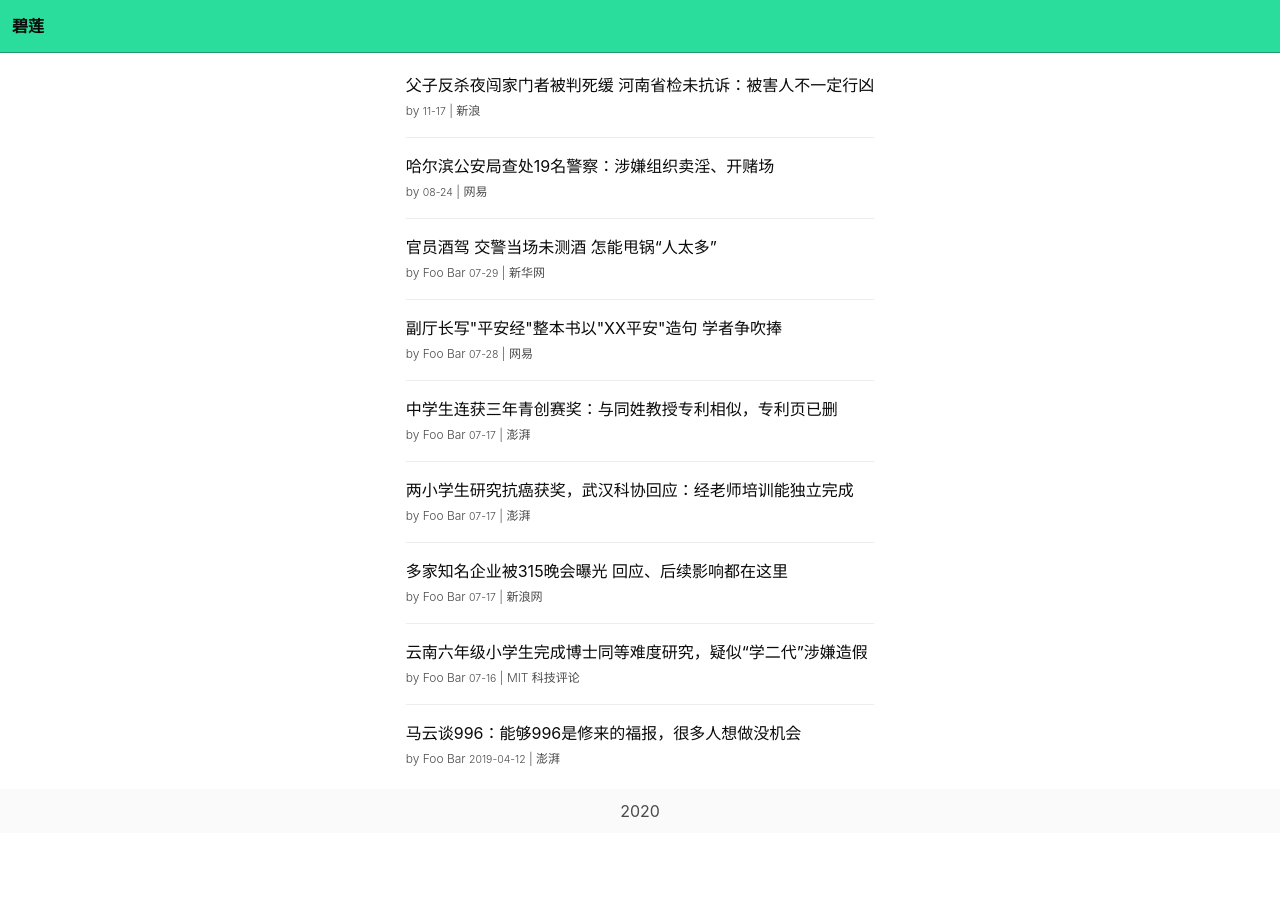
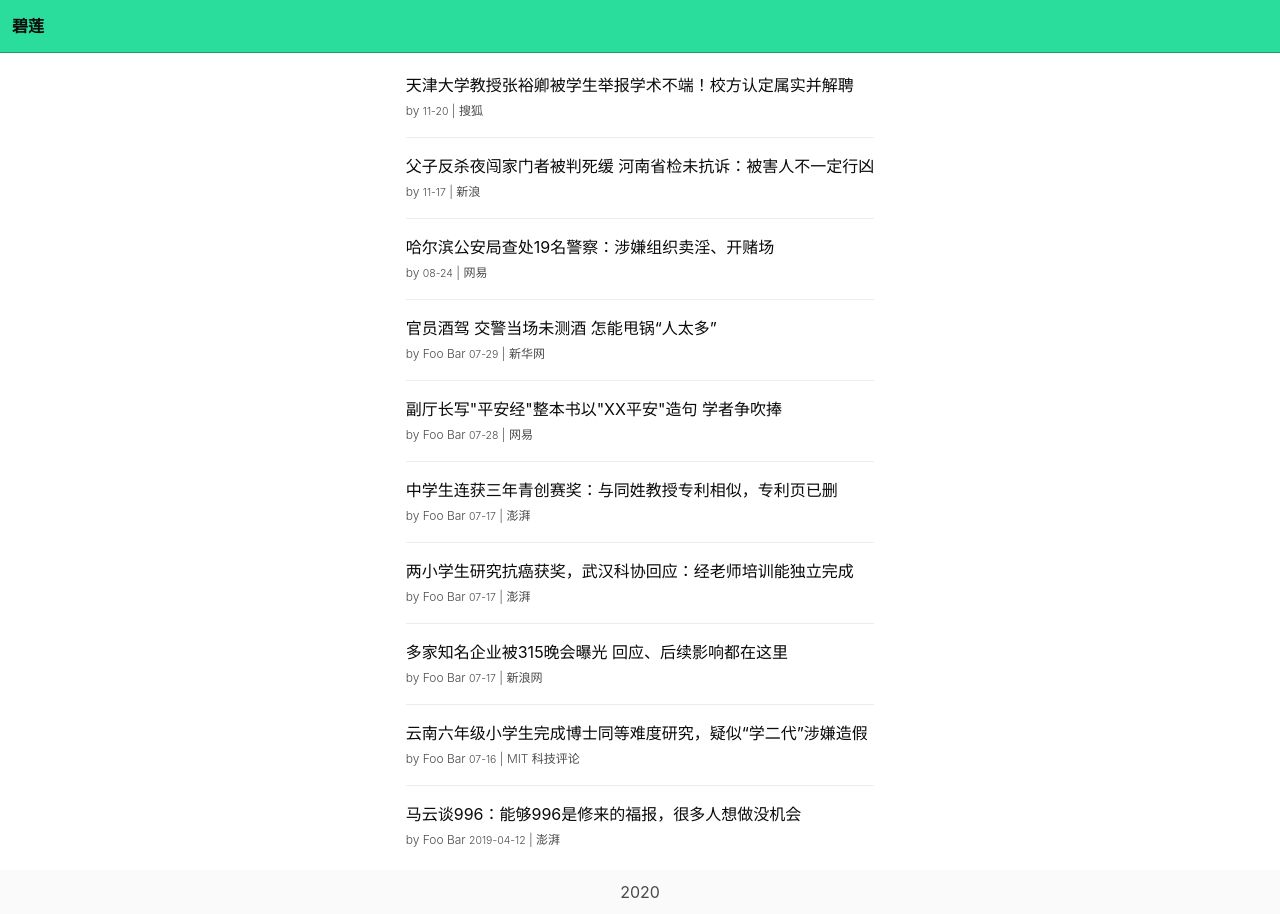
Before and after one commit to bilian-news/bilian-news.github.io, a plain HTML site: page index.html in a window 1280 px wide. Before the commit the page ends 833 px from the top, so only its background shows below. Drawn offline with nearby package versions, Linux system fonts and the light colour scheme.

Commit message:
deploy: bilian-news/bilian.news@893d6ebbc44d679068bc01510e8911c9ecf68423

```diff
--- a/index.html
+++ b/index.html
@@ -1,5 +1,6 @@
 <!doctype html><html><head><meta name=generator content="Hugo 0.74.1"><script async src="https://www.googletagmanager.com/gtag/js?id=UA-156521489-1"></script><script>window.dataLayer=window.dataLayer||[];function gtag(){dataLayer.push(arguments);}
-gtag('js',new Date());gtag('config','UA-156521489-1');</script><meta charset=utf-8><meta name=viewport content="width=device-width,initial-scale=1"><title></title><link rel=stylesheet href=https://cdn.jsdelivr.net/npm/bulma@0.9.0/css/bulma.min.css></head><body><div><div style=display:flex;flex-direction:column;min-height:100vh><nav class=navbar role=navigation aria-label="main navigation" style="border-bottom:1px solid rgba(0,0,0,.3);background-color:#2add9c"><div class=navbar-brand><a class=navbar-item href=/><h1 class="has-text-weight-bold has-text-black">碧莲</h1></a></div></nav><ul class=container style=max-width:960px;padding:20px;flex:1><li class=media><div class=media-content><div class=content><p><a class=has-text-black target=_blank href=https://news.sina.com.cn/s/2020-11-13/doc-iiznezxs1652375.shtml>父子反杀夜闯家门者被判死缓 河南省检未抗诉：被害人不一定行凶</a><br><span class="has-text-gray has-text-weight-light is-size-7">by <small>11-17</small> |
+gtag('js',new Date());gtag('config','UA-156521489-1');</script><meta charset=utf-8><meta name=viewport content="width=device-width,initial-scale=1"><title></title><link rel=stylesheet href=https://cdn.jsdelivr.net/npm/bulma@0.9.0/css/bulma.min.css></head><body><div><div style=display:flex;flex-direction:column;min-height:100vh><nav class=navbar role=navigation aria-label="main navigation" style="border-bottom:1px solid rgba(0,0,0,.3);background-color:#2add9c"><div class=navbar-brand><a class=navbar-item href=/><h1 class="has-text-weight-bold has-text-black">碧莲</h1></a></div></nav><ul class=container style=max-width:960px;padding:20px;flex:1><li class=media><div class=media-content><div class=content><p><a class=has-text-black target=_blank href=https://www.sohu.com/a/432996483_161795>天津大学教授张裕卿被学生举报学术不端！校方认定属实并解聘</a><br><span class="has-text-gray has-text-weight-light is-size-7">by <small>11-20</small> |
+搜狐</span></p></div></div></li><li class=media><div class=media-content><div class=content><p><a class=has-text-black target=_blank href=https://news.sina.com.cn/s/2020-11-13/doc-iiznezxs1652375.shtml>父子反杀夜闯家门者被判死缓 河南省检未抗诉：被害人不一定行凶</a><br><span class="has-text-gray has-text-weight-light is-size-7">by <small>11-17</small> |
 新浪</span></p></div></div></li><li class=media><div class=media-content><div class=content><p><a class=has-text-black target=_blank href=https://news.163.com/20/0824/09/FKPKR6860001899O.html>哈尔滨公安局查处19名警察：涉嫌组织卖淫、开赌场</a><br><span class="has-text-gray has-text-weight-light is-size-7">by <small>08-24</small> |
 网易</span></p></div></div></li><li class=media><div class=media-content><div class=content><p><a class=has-text-black target=_blank href=http://www.xinhuanet.com/comments/2020-07/29/c_1126297336.htm>官员酒驾 交警当场未测酒 怎能甩锅“人太多”</a><br><span class="has-text-gray has-text-weight-light is-size-7">by Foo Bar <small>07-29</small> |
 新华网</span></p></div></div></li><li class=media><div class=media-content><div class=content><p><a class=has-text-black target=_blank href=https://news.163.com/20/0728/12/FIKE5QFP00018AOR.html>副厅长写"平安经"整本书以"XX平安"造句 学者争吹捧</a><br><span class="has-text-gray has-text-weight-light is-size-7">by Foo Bar <small>07-28</small> |
```
